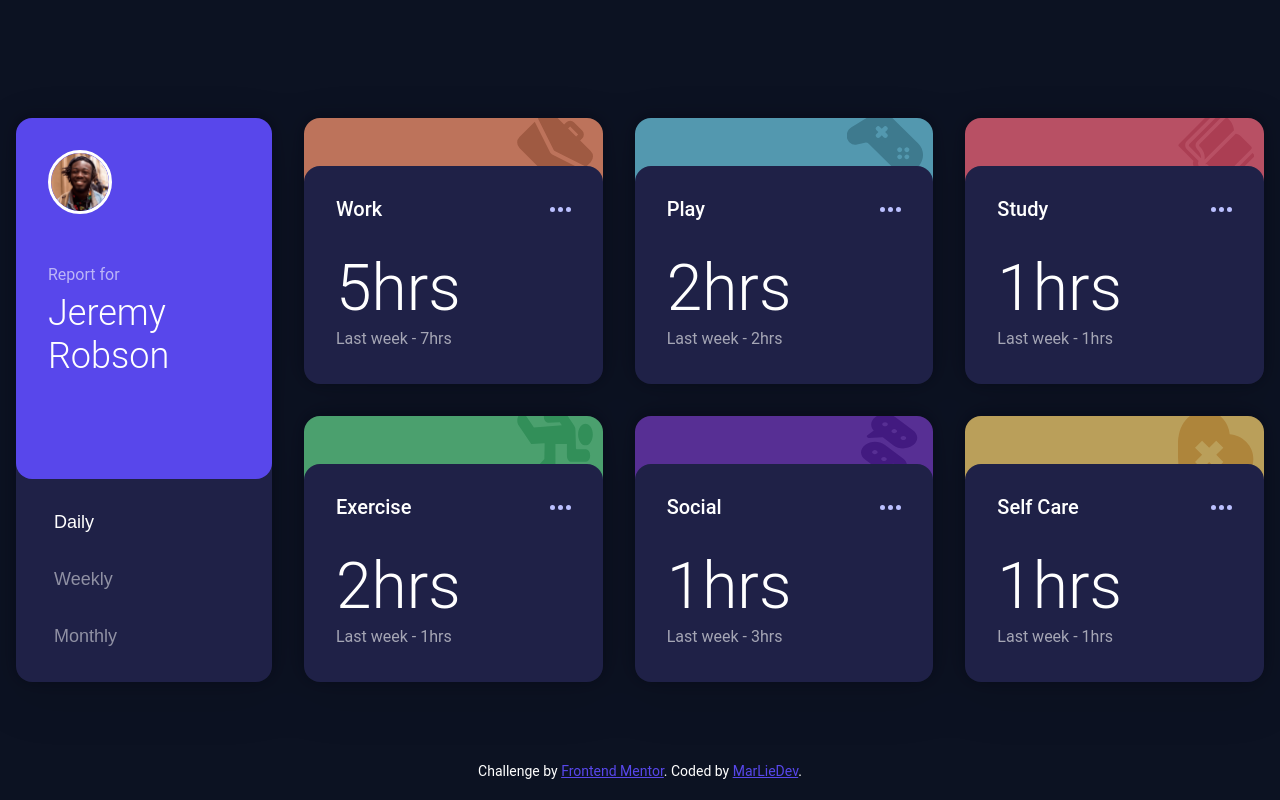
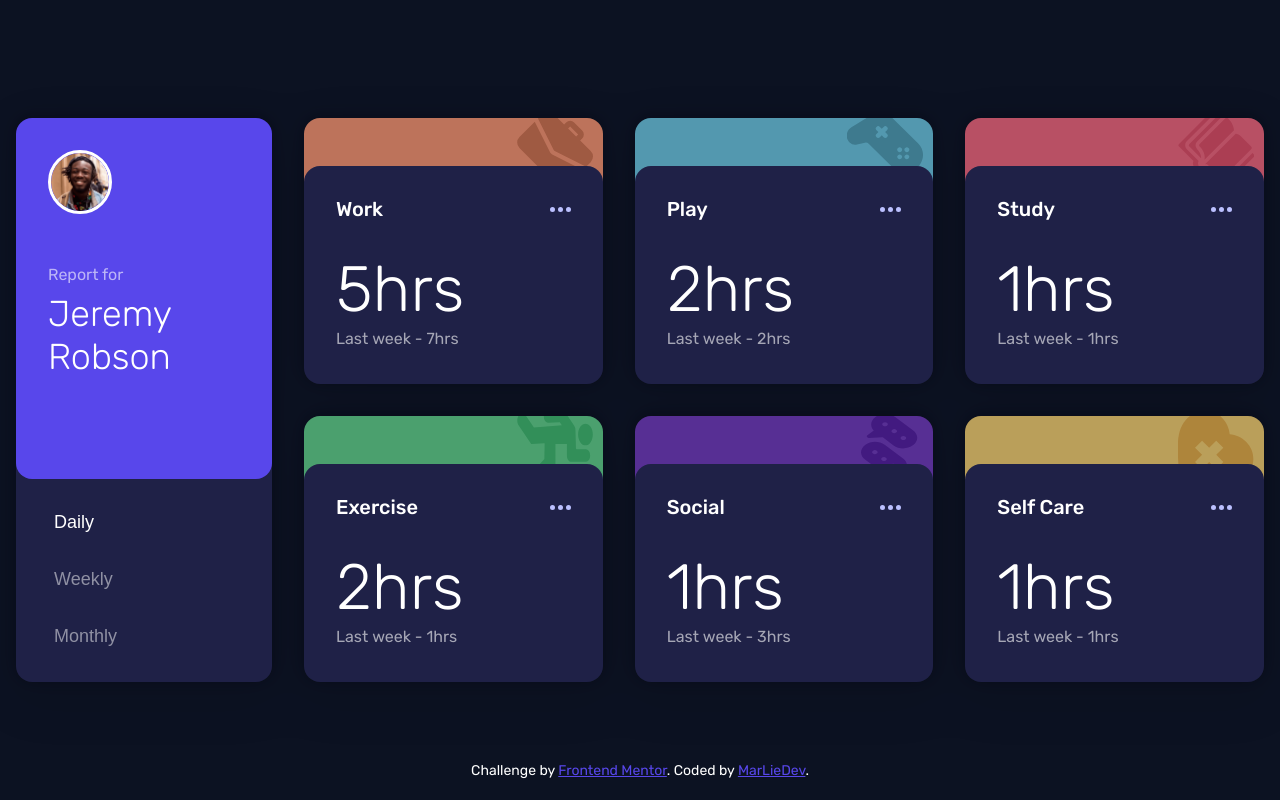
Before and after one commit to marliedev/time-tracking-dashboard, a plain HTML site: page index.html in a window 1280 px wide. Drawn offline with Linux system fonts and the light colour scheme.

Commit message:
changed font family

```diff
--- a/styles/index.css
+++ b/styles/index.css
@@ -78,7 +78,7 @@
     --fs-900: 44px;
     --fs-950: 64px;
     /* font-family */
-    --ff-base: "Roboto", sans;
+    --ff-base: "Rubik", sans;
 }
 
 /* ------------------*/
```
